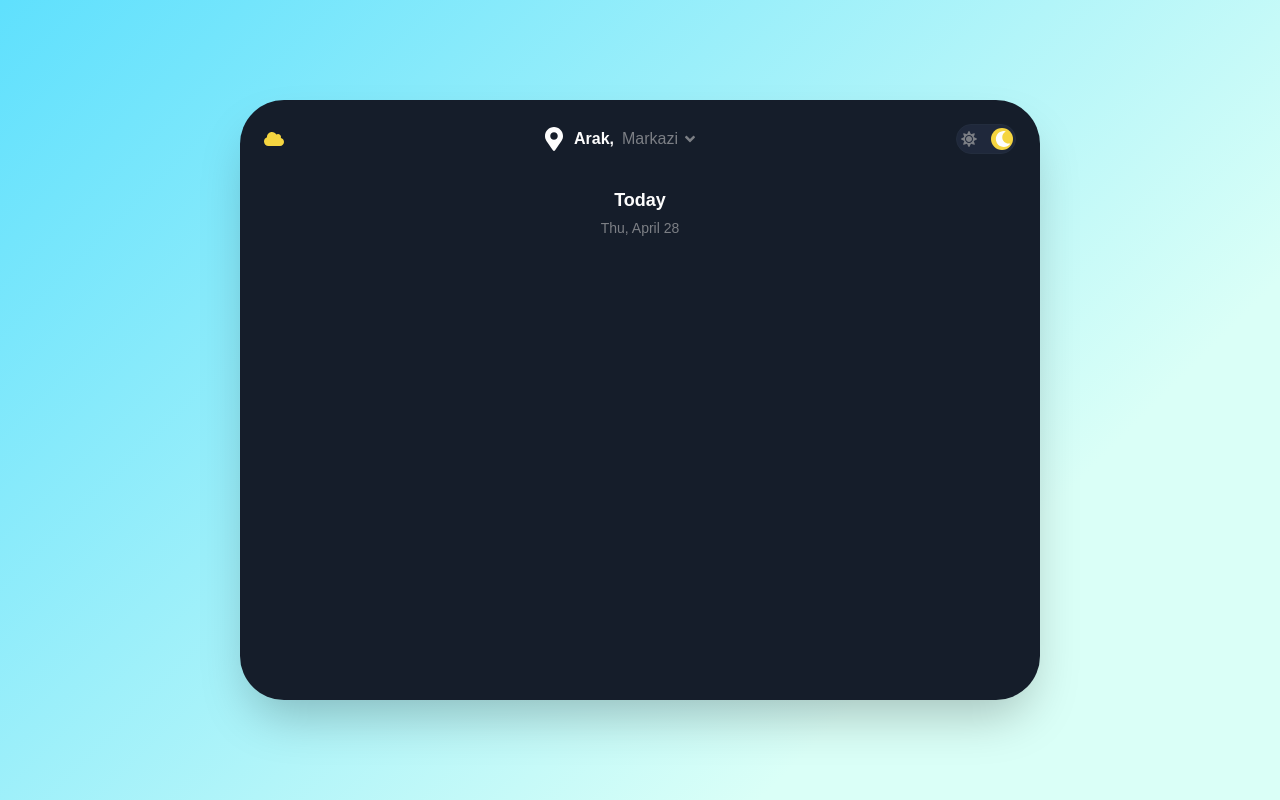
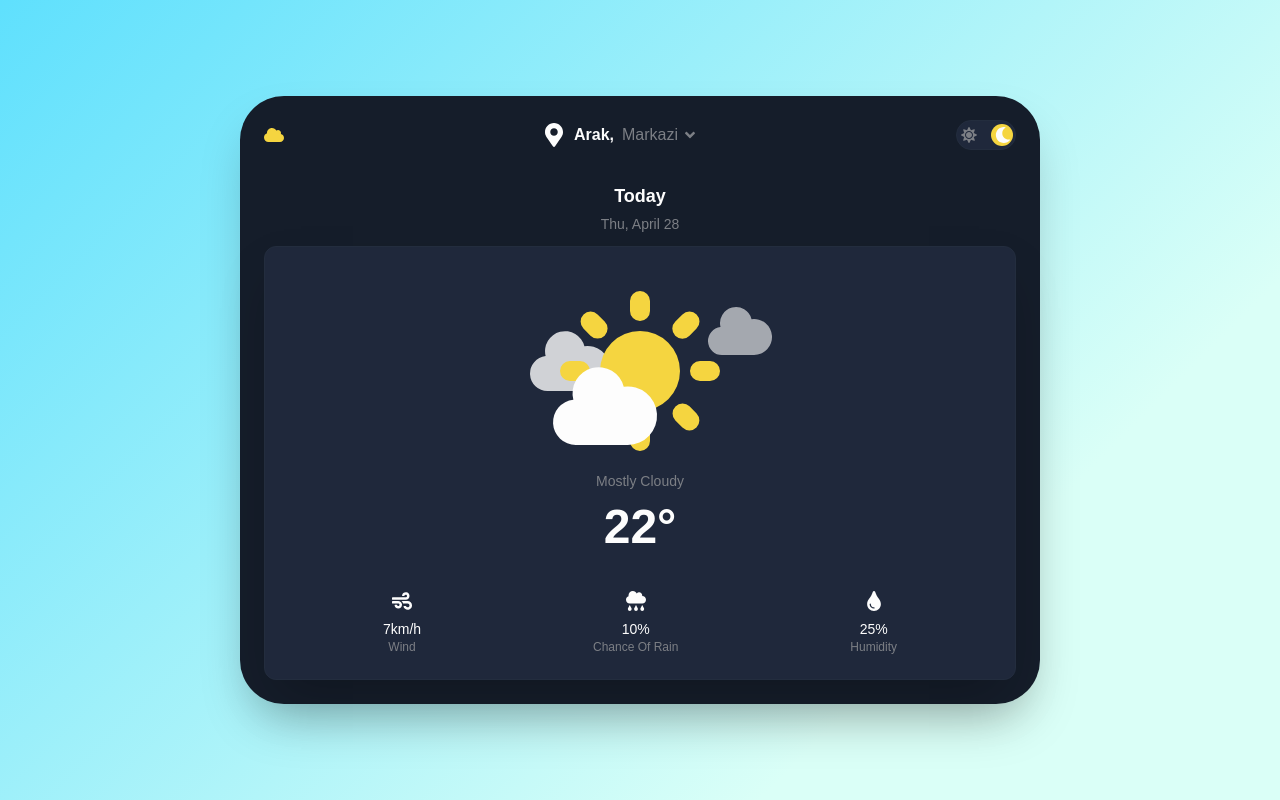
Before and after one commit to koshinva/weather-app, a React (Create React App) app: page / in a window 1280 px wide. Built offline with nearby package versions, Linux system fonts and the light colour scheme.

Commit message:
feat: верстка currentWeather

```diff
--- /dev/null
+++ b/src/components/CurrentWeather.module.scss
@@ -0,0 +1,50 @@
+.current {
+  @apply bg-middleBlue px-8 py-6 w-full rounded-xl shadow-2xl border border-borderColor flex flex-col justify-between items-center text-white;
+
+  > .icons {
+    @apply relative z-0;
+
+    > .sun {
+      @apply fill-yellow w-[200px] h-[200px] z-10;
+    }
+    > .first-cloud,
+    .second-cloud,
+    .third-cloud {
+      @apply fill-white absolute;
+      content: '';
+    }
+    > .first-cloud {
+      @apply top-[35%] w-[130px] h-[130px];
+    }
+    > .second-cloud {
+      @apply top-[20%] -left-[10%] w-[100px] h-[100px] opacity-80 -z-10;
+    }
+    > .third-cloud {
+      @apply top-[10%] -right-[20%] w-[80px] h-[80px] opacity-60;
+    }
+  }
+
+  > .status {
+    @apply mb-3 text-sm text-gray;
+  }
+  > .temperature {
+    @apply font-bold text-5xl mb-10;
+  }
+  > .details {
+    @apply flex items-center justify-around place-self-stretch;
+
+    > .block {
+      @apply flex flex-col items-center;
+
+      > svg {
+        @apply w-5 h-5 mb-2;
+      }
+      > .index {
+        @apply text-sm;
+      }
+      > .title {
+        @apply text-xs text-gray;
+      }
+    }
+  }
+}
--- /dev/null
+++ b/src/components/CurrentWeather.tsx
@@ -0,0 +1,41 @@
+import { FC } from 'react'
+import { FaCloud, FaCloudRain, FaTint, FaWind } from 'react-icons/fa';
+import {HiSun, HiCloud} from 'react-icons/hi'
+
+import styles from './CurrentWeather.module.scss'
+
+const CurrentWeather: FC = () => {
+  return (
+    <div className={styles.current}>
+      <div className={styles.icons}>
+        <HiSun className={styles.sun} />
+        <HiCloud className={styles['first-cloud']} />
+        <HiCloud className={styles['second-cloud']} />
+        <HiCloud className={styles['third-cloud']} />
+      </div>
+      <h2 className={styles.status}>Mostly Cloudy</h2>
+      <p className={styles.temperature}>
+        22<span>&#xB0;</span>
+      </p>
+      <div className={styles.details}>
+        <div className={styles.block}>
+          <FaWind />
+          <p className={styles.index}>7km/h</p>
+          <p className={styles.title}>Wind</p>
+        </div>
+        <div className={styles.block}>
+          <FaCloudRain />
+          <p className={styles.index}>10%</p>
+          <p className={styles.title}>Chance Of Rain</p>
+        </div>
+        <div className={styles.block}>
+          <FaTint />
+          <p className={styles.index}>25%</p>
+          <p className={styles.title}>Humidity</p>
+        </div>
+      </div>
+    </div>
+  );
+}
+
+export default CurrentWeather
--- a/src/components/Weather.tsx
+++ b/src/components/Weather.tsx
@@ -1,4 +1,5 @@
 import { FC } from 'react';
+import CurrentWeather from './CurrentWeather';
 import Date from './Date';
 import Navbar from './Navbar';
 
@@ -9,6 +10,7 @@ const Weather: FC = () => {
     <div className={styles.weather}>
       <Navbar />
       <Date />
+      <CurrentWeather />
     </div>
   );
 };
```
